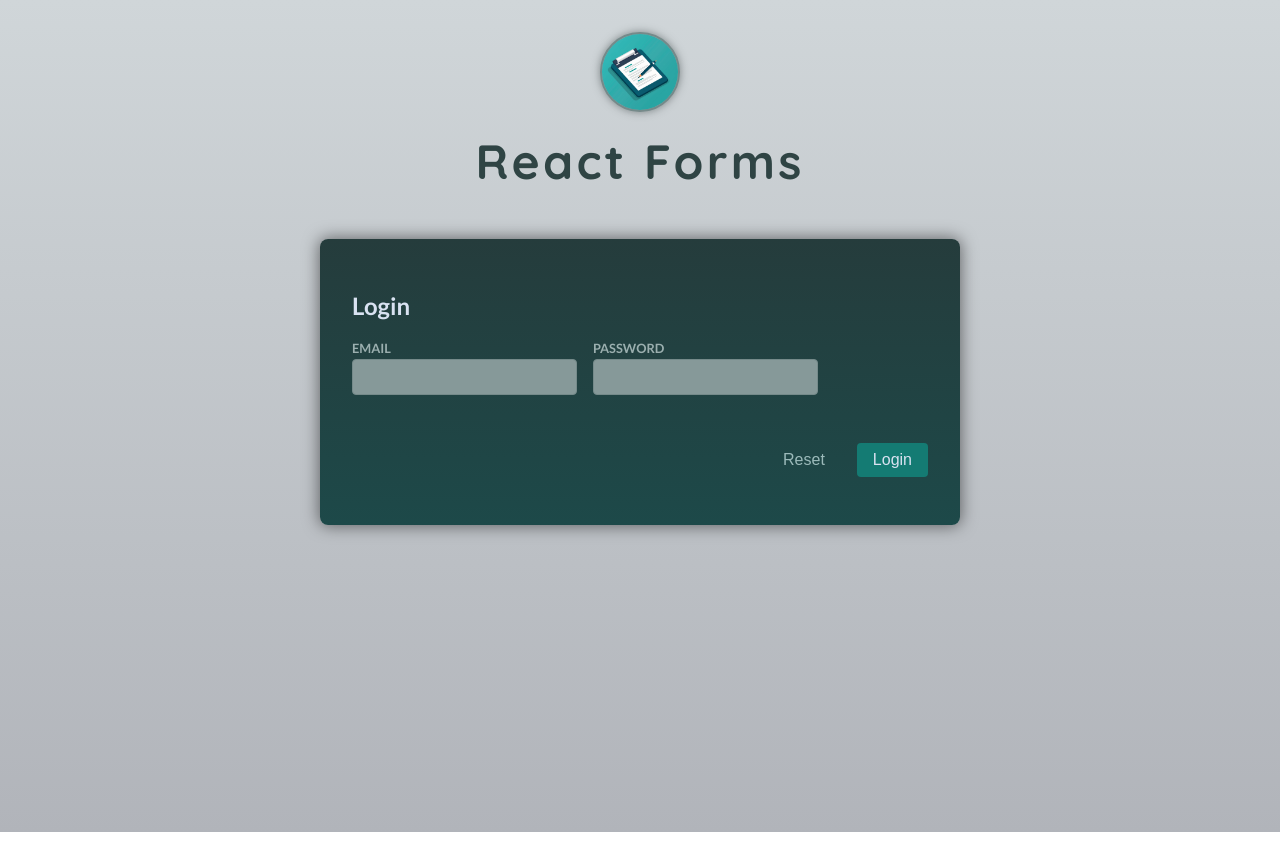
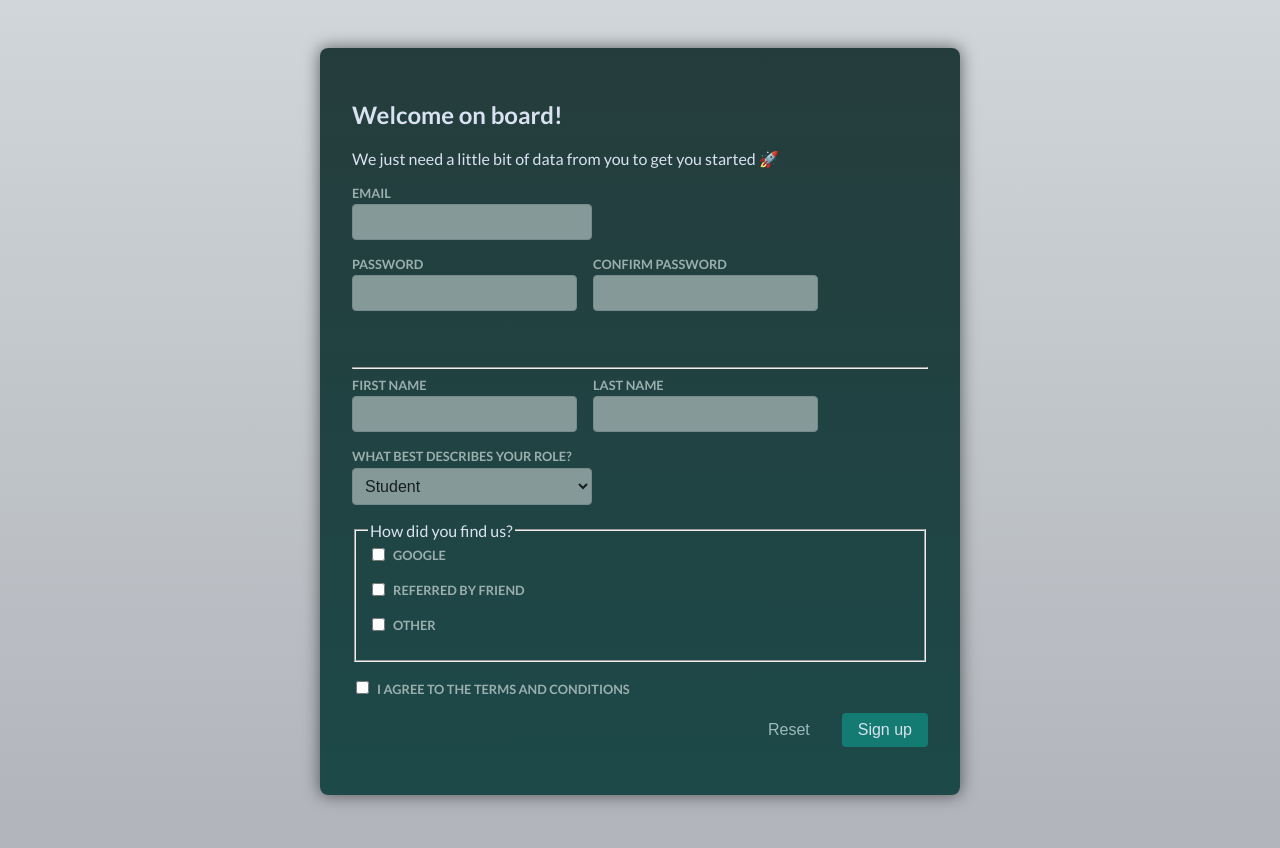
Before and after one commit to stevetyler/react-udemy-forms-17, a React (Vite) app: page / in a window 1280 px wide. Built offline with nearby package versions, Linux system fonts and the light colour scheme.

Commit message:
enabled signup form

```diff
--- a/src/App.jsx
+++ b/src/App.jsx
@@ -1,12 +1,13 @@
 import Header from './components/Header.jsx';
-import Login from './components/StateLogin.jsx';
+import Login from './components/Login.jsx'; // switch as necessary
+import Signup from './components/Signup.jsx';
 
 function App() {
   return (
     <>
-      <Header />
       <main>
-        <Login />
+        {/* <Login /> */}
+        <Signup />
       </main>
     </>
   );
```
